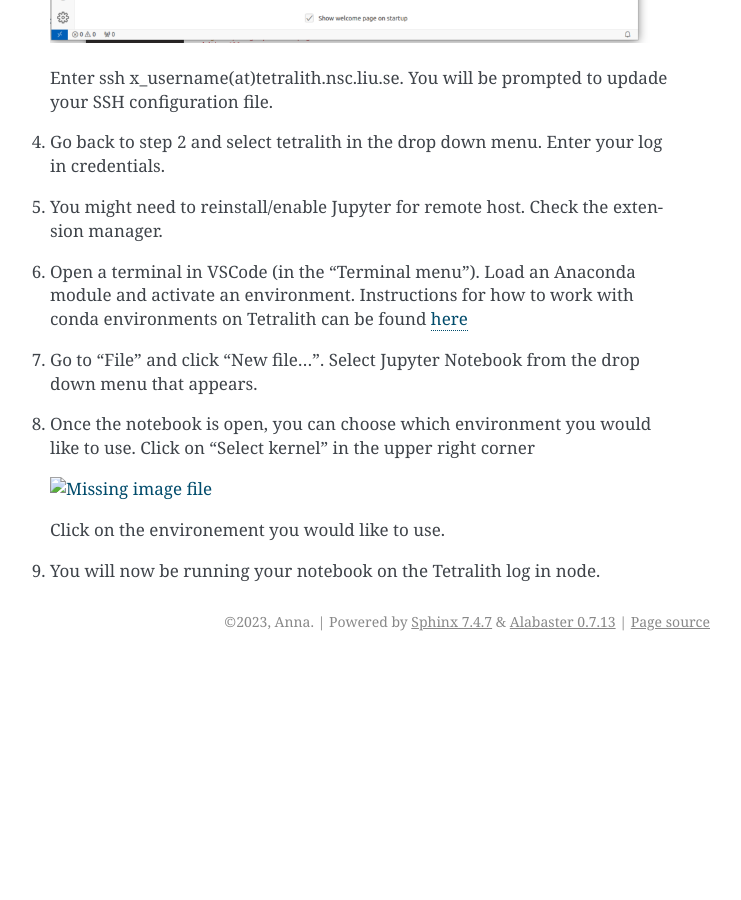
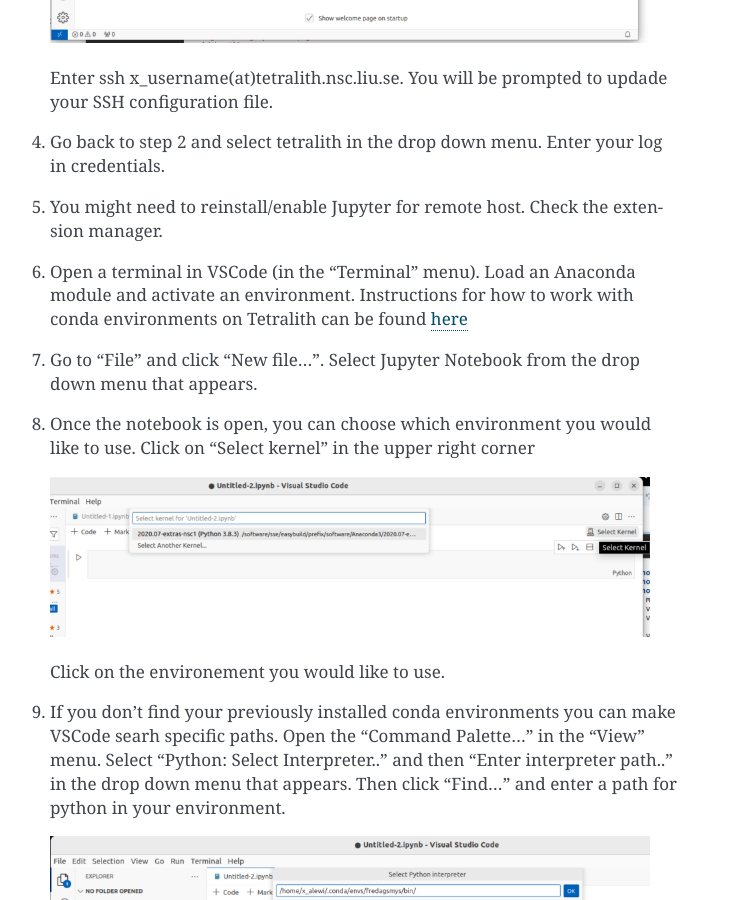
Before and after one commit to annlew/BCsupport, a Sphinx documentation site: the page built from doc/notebooks/vscode.rst, in a window 1280 px wide and 900 px high, scrolled down 969 px. Shown: the whole window, without its empty margins (400-1141 px from the left). Built offline with Sphinx 7.4.7, drawn with Linux system fonts in a browser that asks for light colours; before the commit the page ends 1630 px from its top, so only the background shows below that.

Commit message:
kernel figs

```diff
--- a/doc/notebooks/vscode.rst
+++ b/doc/notebooks/vscode.rst
@@ -32,7 +32,7 @@ Notebook through VSCode
 
 5. You might need to reinstall/enable Jupyter for remote host. Check the extension manager.
 
-6. Open a terminal in VSCode (in the "Terminal menu"). Load an Anaconda module and activate an environment. Instructions for how to work with conda environments on Tetralith can be found :ref:`here <conda>`
+6. Open a terminal in VSCode (in the "Terminal" menu). Load an Anaconda module and activate an environment. Instructions for how to work with conda environments on Tetralith can be found :ref:`here <conda>`
 
 7. Go to "File" and click "New file...". Select Jupyter Notebook from the drop down menu that appears.
 
@@ -44,4 +44,10 @@ Notebook through VSCode
 
    Click on the environement you would like to use.
 
-9. You will now be running your notebook on the Tetralith log in node.
+9. If you don't find your previously installed conda environments you can make VSCode searh specific paths. Open the "Command Palette..." in the "View" menu. Select "Python: Select Interpreter.." and then "Enter interpreter path.." in the drop down menu that appears. Then click "Find..." and enter a path for python in your environment.
+
+   .. image:: /images/kernelpath.png
+     :width: 600
+     :alt: Missing image file
+
+10. You will now be running your notebook on the Tetralith log in node.
```
Also changed, not shown: doc/images/kernel.png (added), doc/images/kernelpath.png (added).
